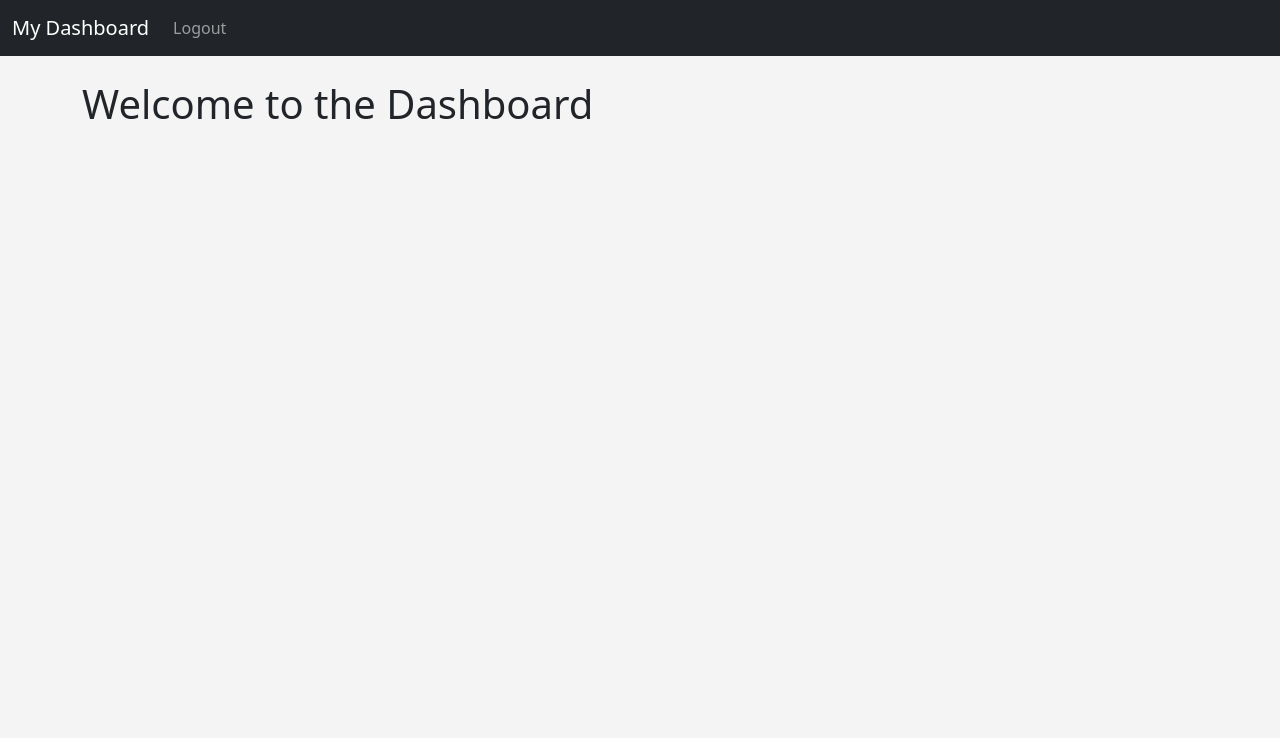
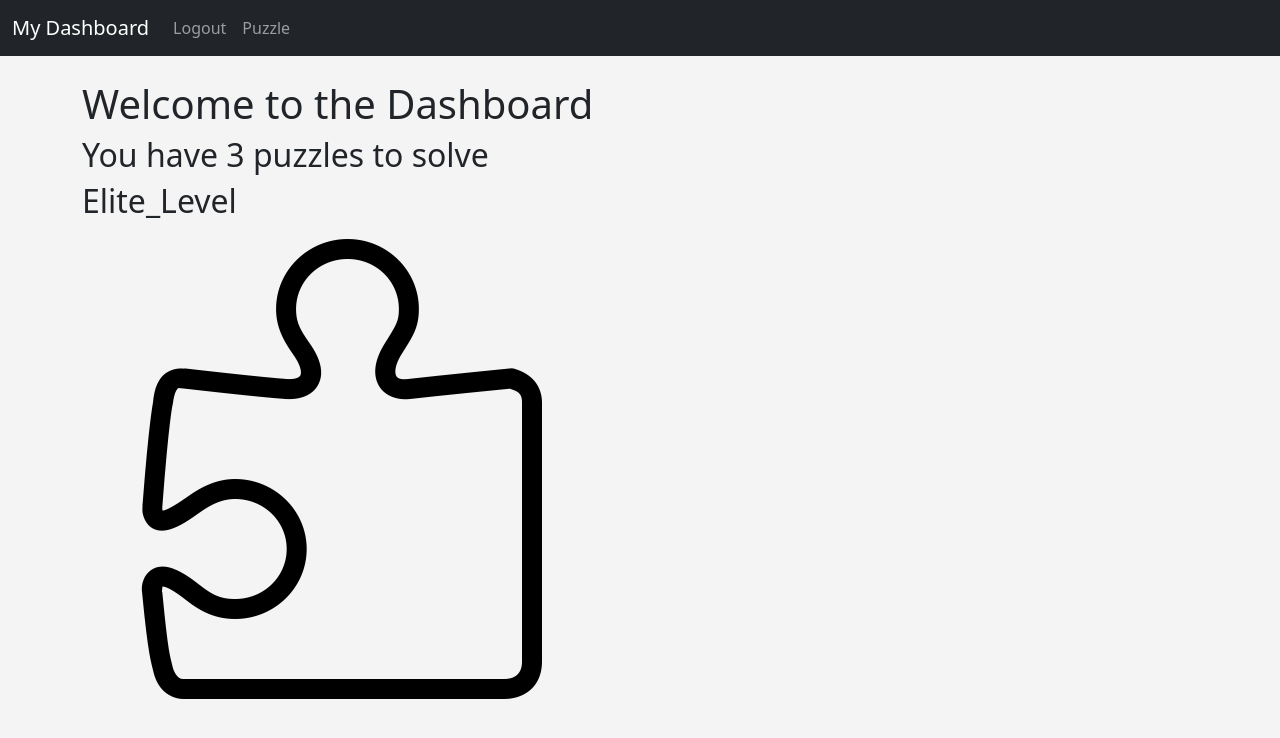
Before and after one commit to camelCasedAditya/mindmaze, a Django app: page /dashboard/ in a window 1280 px wide. Shown: the top 738 px of the page. Run offline with Django 3.2, Linux system fonts and the light colour scheme; a user stored in the database is signed in; data comes from the database, SQL or seed files in the repository; both versions use the stored data as it was after the commit.

Commit message:
user groups added

```diff
--- a/dashboard/templates/dashboard/dashboard.html
+++ b/dashboard/templates/dashboard/dashboard.html
@@ -1,6 +1,15 @@
 {% extends 'dashboard/base.html' %}
 {% block content%}
+{% load static %}
+<body>
+    <h1>Welcome to the Dashboard {{ user.first_name }}</h1>
 
-<h1>Welcome to the Dashboard</h1>
+    <h2>You have {{ puzzle }} puzzles to solve</h2>
+
+    <h2>{{ groups }}</h2>
+    <div>
+        <img src="/static/images/puzzleicon.png" alt="Img Error" width='500' height='500' loading="eager">
+    </div>
+</body>
 
 {% endblock %}
--- a/dashboard/templates/dashboard/navbar.html
+++ b/dashboard/templates/dashboard/navbar.html
@@ -9,6 +9,9 @@
                 <li class="nav-item">
                     <a class="nav-link" href="{% url 'logout' %}">Logout</a>
                 </li>
+                <li class="nav-item">
+                    <a class="nav-link" href="{% url 'puzzle' %}">Puzzle</a>
+                </li>
             </ul>
         </div>
     </div>
--- a/dashboard/views.py
+++ b/dashboard/views.py
@@ -1,10 +1,30 @@
 from django.shortcuts import render, redirect
 from django.contrib.auth.decorators import login_required
+from puzzles.models import Puzzle
+from django.contrib.auth.models import Group
 
 # Create your views here.
 def dashboard(request):
     if request.user.is_authenticated:
-        return render(request, 'dashboard/dashboard.html', {})
+        # puzzles = Puzzle.objects.all().count()
+        query_set = Group.objects.filter(user = request.user)
+        for g in query_set:
+            groupname = g.name
+        if groupname == 'Level_1':
+            user_level = 1
+        elif groupname == 'Level_2':
+            user_level = 2
+        elif groupname == 'Level_3':
+            user_level = 3
+        elif groupname == 'Level_4':
+            user_level = 4
+        elif groupname == 'Elite_Level':
+            user_level = 5
+        puzzleslengthlist = []
+        for i in Puzzle.objects.filter(level=user_level):
+            puzzleslengthlist.append(g.name)
+        puzzles_pending = len(puzzleslengthlist)
+        return render(request, 'dashboard/dashboard.html', {'puzzle':puzzles_pending, 'groups':groupname})
 
     else:
         return redirect('login')
--- a/puzzles/models.py
+++ b/puzzles/models.py
@@ -1,10 +1,11 @@
 from django.db import models
 import chess
 import chess.svg
+from django.core.validators import MaxValueValidator, MinValueValidator
 
 class Puzzle(models.Model):
     position_fen = models.CharField(max_length=200)
-    level = models.IntegerField(default=0)
+    level = models.IntegerField(default=0, validators=[MaxValueValidator(5), MinValueValidator(1)])
     label = models.CharField(max_length=200)
     instruction = models.CharField(max_length=200)
     due_date = models.DateField(null=True)
--- a/puzzles/urls.py
+++ b/puzzles/urls.py
@@ -2,6 +2,6 @@ from django.urls import path
 from . import views
 
 urlpatterns = [
-    path("", views.index, name="index"),
+    path("", views.index, name="puzzle"),
     path("<int:puzzle_id>/", views.detail, name="detail")
 ]
--- a/website/urls.py
+++ b/website/urls.py
@@ -20,5 +20,6 @@ urlpatterns = [
     path('admin/', admin.site.urls),
     path('', include('django.contrib.auth.urls')),
     path('', include('users.urls')),
-    path('dashboard/', include('dashboard.urls'))
+    path('dashboard/', include('dashboard.urls')),
+    path('puzzle/', include('puzzles.urls')),
 ]
```
Also changed, not shown: puzzles/templates/puzzles/index.html (+8 -5 lines), puzzles/views.py (+18 -1 lines), website/settings.py (+7 -0 lines), dashboard/templates/dashboard/static/images/puzzleicon.png (added), db.sqlite3.
